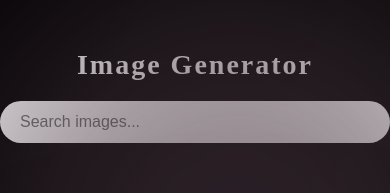
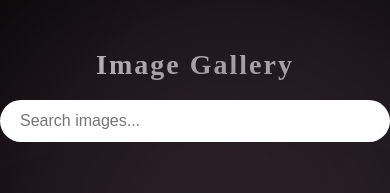
Before and after one commit to aqsabashir-code/image-gallery-app, a React (Create React App) app: page / in a window 390 px wide. Shown: the top 193 px of the page. Built offline with nearby package versions, Linux system fonts and the light colour scheme; no server answers.

Commit message:
fixed mobile input issue

```diff
--- a/public/index.html
+++ b/public/index.html
@@ -3,7 +3,7 @@
   <head>
     <meta charset="utf-8" />
     <link rel="icon" href="%PUBLIC_URL%/favicon.ico" />
-    <meta name="viewport" content="width=device-width, initial-scale=1" />
+    <meta name="viewport" content="width=device-width, initial-scale=1.0" />
     <meta name="theme-color" content="#000000" />
     <meta
       name="description"
--- a/src/ImageGallery.css
+++ b/src/ImageGallery.css
@@ -59,24 +59,28 @@ body {
   font-size: 40px;
   padding-top: 30px;
   letter-spacing: 2px;
-  color: rgb(255, 255, 255); /* ✅ ADD THIS */
+  color: rgb(255, 255, 255);
 }
 
 /* Search Box */
 .search-box {
   display: flex;
   justify-content: center;
-  margin: 20px 0;
+  position: relative;
+  z-index: 10;
 }
 
 .search-box input {
+  width: 100%;
+  max-width: 400px;
   padding: 12px 20px;
-  width: 300px;
   border-radius: 25px;
   border: none;
   outline: none;
   font-size: 16px;
-  transition: 0.3s;
+  position: relative;
+  z-index: 999;
+  pointer-events: auto;
 }
 
 /* Glow effect */
@@ -214,3 +218,7 @@ body {
     font-size: 28px;
   }
 }
+
+* {
+  outline: none;
+}
--- a/src/ImageGallery.js
+++ b/src/ImageGallery.js
@@ -55,7 +55,7 @@ function ImageGallery() {
 
   return (
     <div className="app">
-      <h1 className="title">Image Generator</h1>
+      <h1 className="title">Image Gallery</h1>
 
       <div className="search-box">
         <input
```
